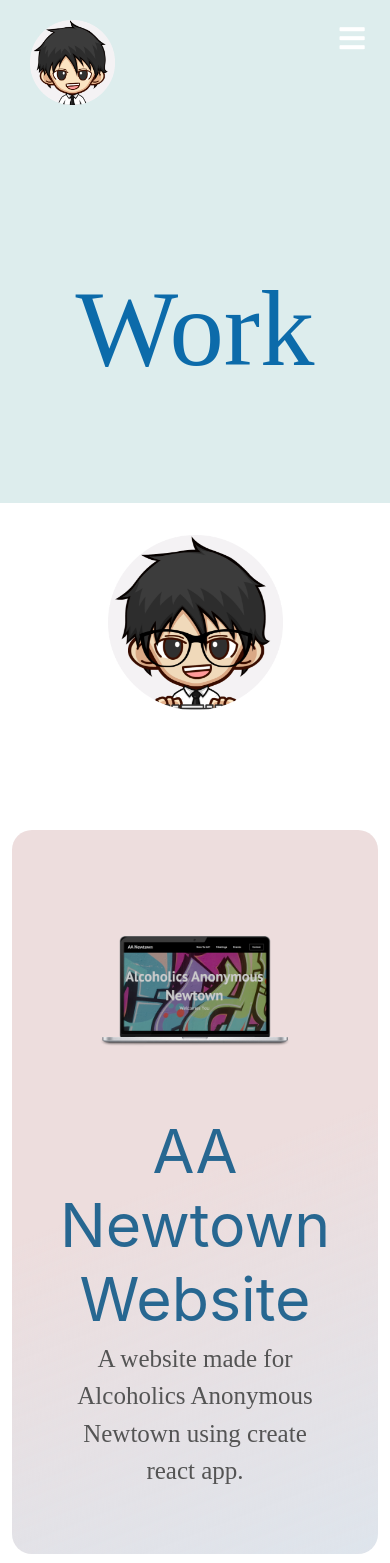
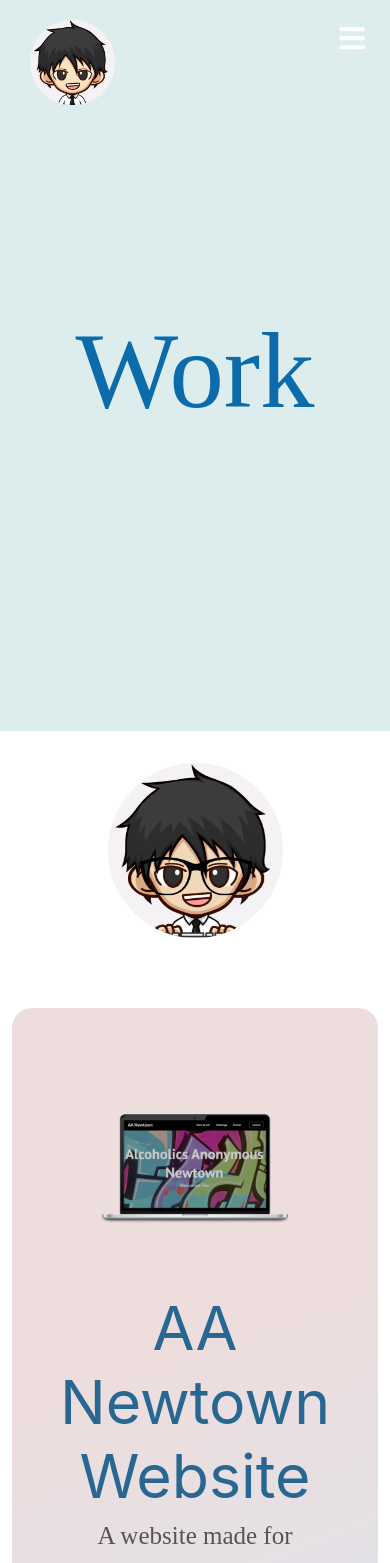
Before and after one commit to Slavi-Svec/portfolio-website-v4, a React (Create React App) app: page /work in a window 390 px wide. Shown: the top 1563 px of the page. Built offline with nearby package versions, Linux system fonts and the light colour scheme.

Commit message:
Add media queries for work page

```diff
--- a/public/index.html
+++ b/public/index.html
@@ -30,7 +30,7 @@
       work correctly both with client-side routing and a non-root public URL.
       Learn how to configure a non-root public URL by running `npm run build`.
     -->
-    <title>React App</title>
+    <title>Slavi Svec</title>
   </head>
   <body>
     <noscript>You need to enable JavaScript to run this app.</noscript>
--- a/src/components/Navbar/Navbar.jsx
+++ b/src/components/Navbar/Navbar.jsx
@@ -27,7 +27,7 @@
   window.addEventListener('resize', showButton)
 
   const changeBackground = () => {
-    if (window.scrollY >= 80) {
+    if (window.scrollY >= 20) {
       setNavbar(true)
     } else {
       setNavbar(false)
--- a/src/components/ProjectCard/style.css
+++ b/src/components/ProjectCard/style.css
@@ -1,6 +1,5 @@
-/* .project { */
 .work-body {
-  min-height: 100vh;
+  /* min-height: 100vh; */
   display: flex;
   align-items: center;
   justify-content: center;
--- a/src/pages/WorkPage/styles.css
+++ b/src/pages/WorkPage/styles.css
@@ -43,6 +43,18 @@
   padding: 1em 3em 4em;
 }
 
+@media screen and (max-width: 414px) {
+  .page-description {
+    min-height: 606px;
+  }
+  .work-logo {
+    margin: 32px 0 50px 0;
+  }
+  .work-title {
+    margin-bottom: 204px;
+  }
+}
+
 @media screen and (max-width: 411px) {
   .work-logo {
     margin: 32px 0 50px 0;
@@ -72,3 +84,12 @@
     padding: 0em 2em 2em;
   }
 }
+
+@media only screen and (max-width: 375px) {
+  .page-description {
+    min-height: 690px;
+  }
+  .work-title {
+    margin-bottom: 470px;
+  }
+}
```
